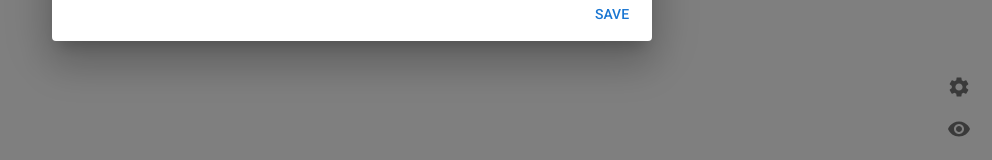
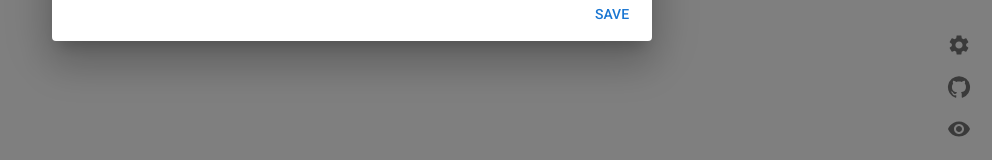
Before and after one commit to DenDeline/clock-website, a Next.js app: page / in a window 1280 px wide. Shown: the part 638-798 px from the top of the page, without its empty margins (288-1280 px from the left). Built offline with nearby package versions, Linux system fonts and the light colour scheme; what @mui/material-nextjs would draw is missing.

Commit message:
feat: add source code link

```diff
--- a/src/components/LifeClockApp/LifeClockApp.tsx
+++ b/src/components/LifeClockApp/LifeClockApp.tsx
@@ -3,6 +3,7 @@
 import { Clock } from '@/components'
 import type { Dictionary } from '@/i18n'
 import { zodResolver } from '@hookform/resolvers/zod'
+import GitHubIcon from '@mui/icons-material/GitHub'
 import SettingsIcon from '@mui/icons-material/Settings'
 import VisibilityIcon from '@mui/icons-material/Visibility'
 import VisibilityOffIcon from '@mui/icons-material/VisibilityOff'
@@ -256,6 +257,26 @@ export default function LifeClockApp({
               </IconButton>
             </Tooltip>
           </Fade>
+          <Fade in={isInterfaceVisible} appear={false}>
+            <Tooltip
+              title={messages.controls.sourceCode}
+              placement='left'
+              arrow
+              enterDelay={200}
+              enterNextDelay={200}
+            >
+              <IconButton
+                aria-label={messages.controls.sourceCode}
+                component='a'
+                href='https://github.com/DenDeline/clock-website'
+                rel='noopener noreferrer'
+                size='small'
+                target='_blank'
+              >
+                <GitHubIcon />
+              </IconButton>
+            </Tooltip>
+          </Fade>
           <Tooltip
             title={
               isInterfaceVisible
--- a/src/i18n/dictionaries/en.ts
+++ b/src/i18n/dictionaries/en.ts
@@ -127,6 +127,7 @@ const en = {
     },
     controls: {
       settings: 'Settings',
+      sourceCode: 'Source code',
       hideInterface: 'Hide interface',
       showInterface: 'Show interface',
       toggleInterface: 'Toggle interface visibility',
--- a/src/i18n/dictionaries/ja.ts
+++ b/src/i18n/dictionaries/ja.ts
@@ -129,6 +129,7 @@ const ja = {
     },
     controls: {
       settings: '設定',
+      sourceCode: 'ソースコード',
       hideInterface: 'インターフェースを非表示',
       showInterface: 'インターフェースを表示',
       toggleInterface: 'インターフェース表示を切り替え',
--- a/src/i18n/dictionaries/ru.ts
+++ b/src/i18n/dictionaries/ru.ts
@@ -130,6 +130,7 @@ const ru = {
     },
     controls: {
       settings: 'Настройки',
+      sourceCode: 'Исходный код',
       hideInterface: 'Скрыть интерфейс',
       showInterface: 'Показать интерфейс',
       toggleInterface: 'Переключить видимость интерфейса',
```
